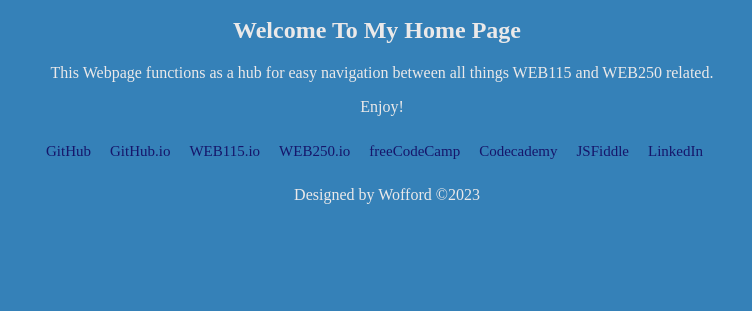
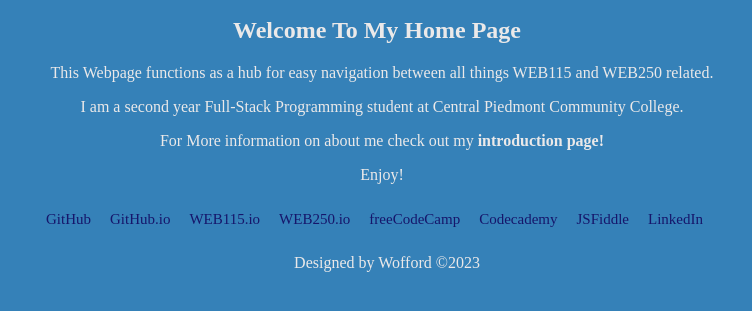
Before and after one commit to RahWoff/web115, a plain HTML site: page index.html in a window 1280 px wide. Shown: the part 101-412 px from the top of the page, without its empty margins (263-1015 px from the left). Drawn offline with Linux system fonts and the light colour scheme.

Commit message:
Index
index page updates

```diff
--- a/index.html
+++ b/index.html
@@ -22,6 +22,8 @@
 		<h2>Welcome To My Home Page</h2>
 		<div class="center-horizontal">
 			<p>This Webpage functions as a hub for easy navigation between all things WEB115 and WEB250 related.</p>
+			<p>I am a second year Full-Stack Programming student at Central Piedmont Community College.</p>
+			<p>For More information on about me check out my <span class= "href-intro"><a href = "introduction.html"><strong>introduction page!</strong></a></span></p>
 			<p> Enjoy!</p>
 		</div>
 	</main>
```
